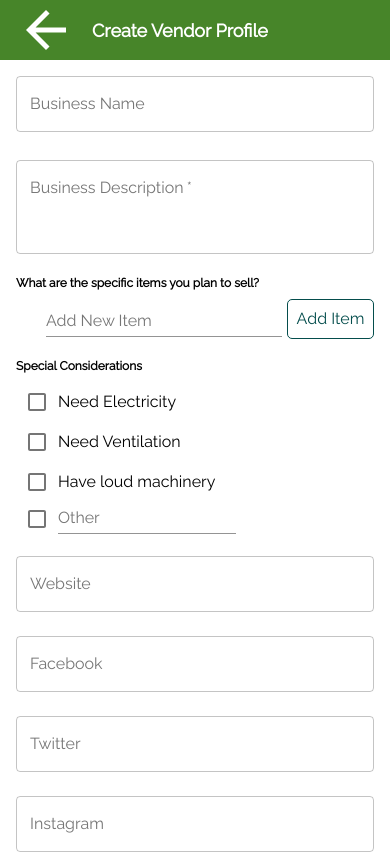
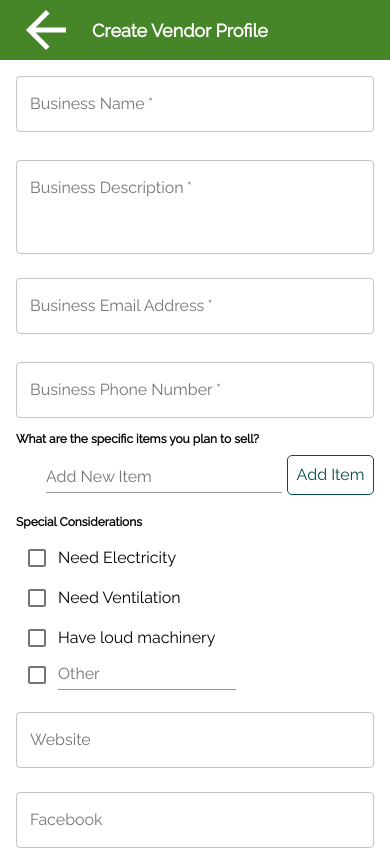
Before and after one commit to labs14-market-organizer/frontend, a React (Create React App) app: page /createvendor in a window 390 px wide. Shown: the top 854 px of the page. Built offline with nearby package versions, Linux system fonts and the light colour scheme; a web font is replaced by a local one.

Commit message:
code to proper format a phone number

```diff
--- a/src/routes/Market-Redux-forms.js
+++ b/src/routes/Market-Redux-forms.js
@@ -19,7 +19,7 @@ import { connect } from "react-redux";
 import styled from "styled-components";
 import { Field, reduxForm } from "redux-form";
 import {Redirect,  withRouter } from "react-router-dom";
-
+import normalizePhone from "./NormalizePhone";
 
 function validate (values) {
   const errors = {};
@@ -354,9 +354,10 @@ class CreateMarket extends React.Component
             component={renderTextField}
             required
             id="phone"
-            type="number"
+            type="text"
             label="Market Phone Number"
             name="phone"
+            normalize={normalizePhone}
           />
         <StyledField
             component={renderTextField}
--- /dev/null
+++ b/src/routes/NormalizePhone.js
@@ -0,0 +1,25 @@
+//this code is for the market and vendor create pages and allow for proper formatting of a phone number.
+const normalizePhone = (value, previousValue) => {
+    if (!value) {
+      return value
+    }
+    const onlyNums = value.replace(/[^\d]/g, '')
+    if (!previousValue || value.length > previousValue.length) {
+      console.log('hi')
+      if (onlyNums.length === 3) {
+        return onlyNums + '-'
+      }
+      if (onlyNums.length === 6) {
+        return onlyNums.slice(0, 3) + '-' + onlyNums.slice(3) + '-'
+      }
+    }
+    if (onlyNums.length <= 3) {
+      return onlyNums
+    }
+    if (onlyNums.length <= 6) {
+      return onlyNums.slice(0, 3) + '-' + onlyNums.slice(3)
+    }
+    return onlyNums.slice(0, 3) + '-' + onlyNums.slice(3, 6) + '-' + onlyNums.slice(6, 10)
+  }
+
+  export default normalizePhone
--- a/src/routes/Vendor-Redux-forms.js
+++ b/src/routes/Vendor-Redux-forms.js
@@ -16,12 +16,15 @@ import { createNewVendor, updateVendor } from "../redux/actions/vendorData";
 import { Field, reduxForm, FieldArray,  } from "redux-form";
 import {Redirect, withRouter, Link} from "react-router-dom";
 import FormControlLabel from '@material-ui/core/FormLabel';
+import normalizePhone from "./NormalizePhone";
 
 function validate (values) {
     const errors = {};
     const requiredFields = [
       "name",
-      "description"
+      "description",
+      "email",
+      "phone"
 
     ];
     requiredFields.forEach(field => {
@@ -174,7 +177,7 @@ function validate (values) {
 
                     <StyledField
                         component={renderTextField}
-                        reuired
+                        required
                         id="name"
                         label="Business Name"
                         name="name"
@@ -195,6 +198,29 @@ function validate (values) {
                         margin="normal"
                         variant="outlined"
                         fullWidth={true}
+                    />
+                        <StyledField
+                        component={renderTextField}
+                        required
+                        id="email"
+                        label="Business Email Address"
+                        name="email"
+                        margin="normal"
+                        variant="outlined"
+                        fullWidth={true}
+
+                    /><br></br>
+                    <br></br>
+                        <StyledField
+                        component={renderTextField}
+                        required
+                        id="phone"
+                        name="phone"
+                        label="Business Phone Number"
+                        type="text"
+                        fullWidth={true}
+                        variant="outlined"
+                        normalize={normalizePhone}
                     />
                     <StyledContainer>
 
```
